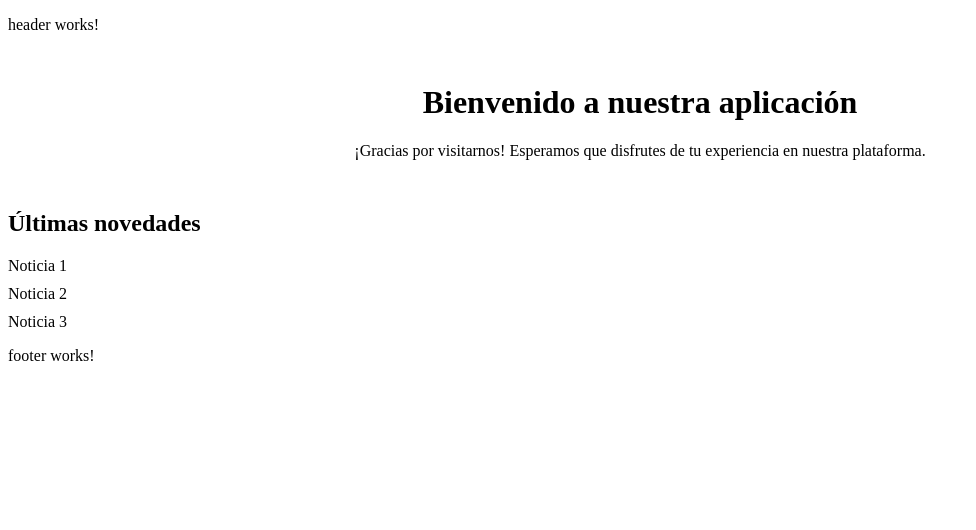
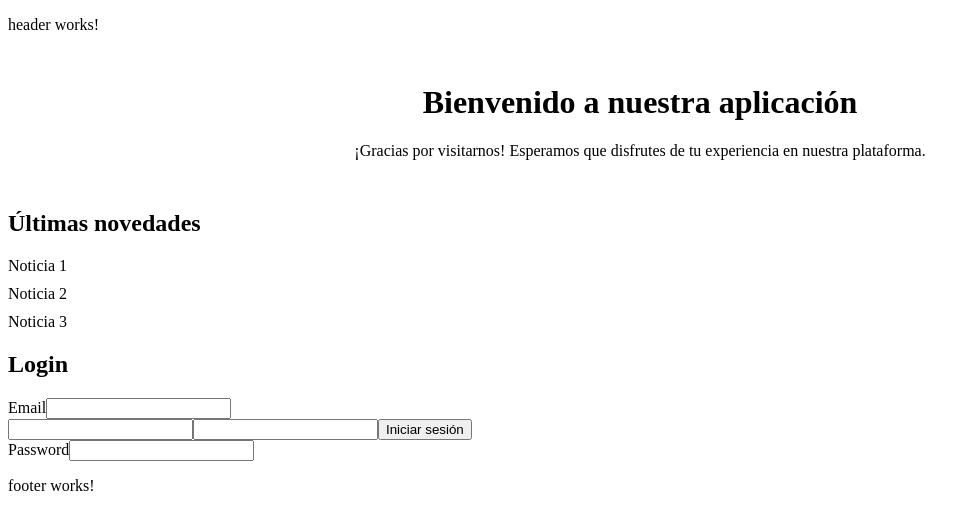
Before and after one commit to Leticia-Orive/proyecto-angular, an Angular app in the folder angular/: page /login in a window 1280 px wide. Before the commit this address led to /. Shown: the top 530 px of the page, without its empty margins (0-976 px from the left). Built offline with nearby package versions, Linux system fonts and the light colour scheme.

Commit message:
componente login

```diff
--- a/angular/src/app/app-routing.module.ts
+++ b/angular/src/app/app-routing.module.ts
@@ -1,10 +1,13 @@
 import { NgModule } from '@angular/core';
 import { RouterModule, Routes } from '@angular/router';
 import { HomeComponent } from './home/home.component';
+import { LoginComponent } from './login/login.component';
+import { RegisterComponent } from './register/register.component';
 
 const routes: Routes = [
   { path: '', component: HomeComponent }, // Ruta para la página de inicio
-
+  { path: 'login', component: LoginComponent }, // Ruta para el componente de inicio de sesión
+  { path: 'register', component: RegisterComponent }, // Ruta para el componente de registro
   // Otras rutas que puedas tener en tu aplicación
 ];
 
--- a/angular/src/app/login/login.component.html
+++ b/angular/src/app/login/login.component.html
@@ -1 +1,68 @@
-<p>login works!</p>
+<div class="login-container">
+  <h2>Login</h2>
+  <form (ngSubmit)="onSubmit()" #loginForm="ngForm">
+    <div class="form-group">
+      <label for="email">Email</label>
+      <input
+        type="email"
+        id="email"
+        name="email"
+        required
+        [(ngModel)]="email"
+        #emailInput="ngModel"
+      />
+      <form (ngSubmit)="onSubmit()">
+        <input type="text" name="username" [(ngModel)]="username" required />
+        <input
+          type="password"
+          name="password"
+          [(ngModel)]="password"
+          required
+        />
+        <button type="submit">Iniciar sesión</button>
+      </form>
+    </div>
+
+    <div class="form-group">
+      <label for="password">Password</label>
+      <input
+        type="password"
+        id="password"
+        name="password"
+        required
+        [(ngModel)]="password"
+        #passwordInput="ngModel"
+      />
+      <div
+        *ngIf="
+          passwordInput.invalid &&
+          (passwordInput.dirty || passwordInput.touched)
+        "
+      >
+        <form (ngSubmit)="onSubmit()">
+          <div>
+            <label for="username">Username:</label>
+            <input
+              type="text"
+              id="username"
+              name="username"
+              [(ngModel)]="username"
+              required
+            />
+          </div>
+          <div>
+            <label for="password">Password:</label>
+            <input
+              type="password"
+              id="password"
+              name="password"
+              [(ngModel)]="password"
+              required
+            />
+          </div>
+          <button type="submit">Login</button>
+        </form>
+      </div>
+    </div>
+  </form>
+</div>
--- a/angular/src/app/login/login.component.ts
+++ b/angular/src/app/login/login.component.ts
@@ -7,23 +7,22 @@ import { AuthService } from '../services/auth.service';
   styleUrls: ['./login.component.css'],
 })
 export class LoginComponent {
+  username: string = '';
+  email: string = '';
+  password: string = '';
   constructor(private authService: AuthService) {}
-
-  login() {
-    // Lógica para obtener los datos del formulario de inicio de sesión (por ejemplo, email y contraseña)
+  onSubmit() {
     const credentials = {
-      email: 'user@example.com',
-      password: 'secretpassword',
+      email: this.email,
+      password: this.password,
     };
-
-    // Llamar al método login del servicio AuthService
     this.authService.login(credentials).subscribe(
       (response) => {
-        // Procesar la respuesta del servidor si el inicio de sesión es exitoso
+        // Manejar la respuesta del servidor en caso de éxito
         console.log('Inicio de sesión exitoso', response);
       },
       (error) => {
-        // Manejar el error si el inicio de sesión falla
+        // Manejar errores en caso de fallo en el inicio de sesión
         console.error('Error en el inicio de sesión', error);
       }
     );
```
Also changed, not shown: angular/src/app/app.module.ts (+10 -2 lines).
